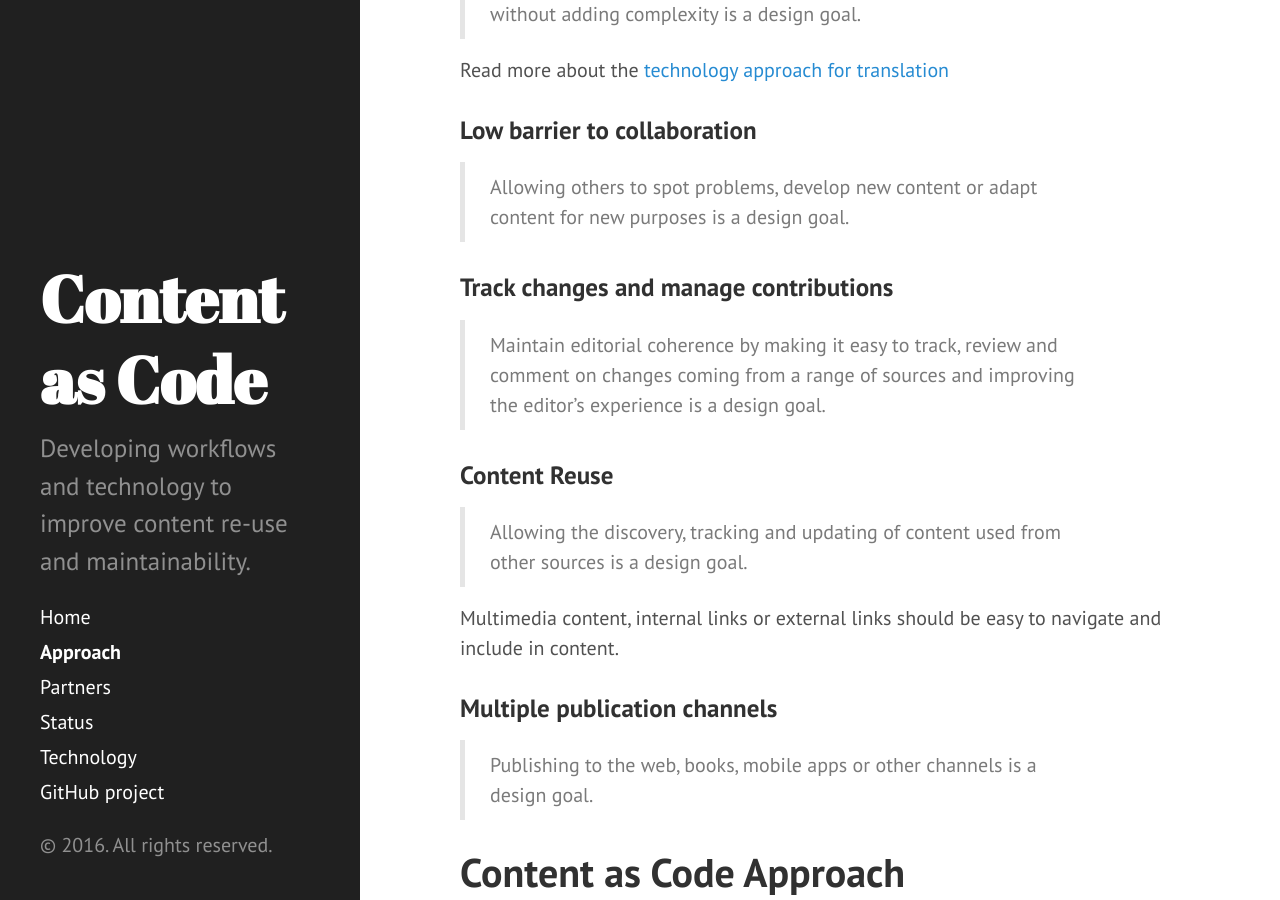
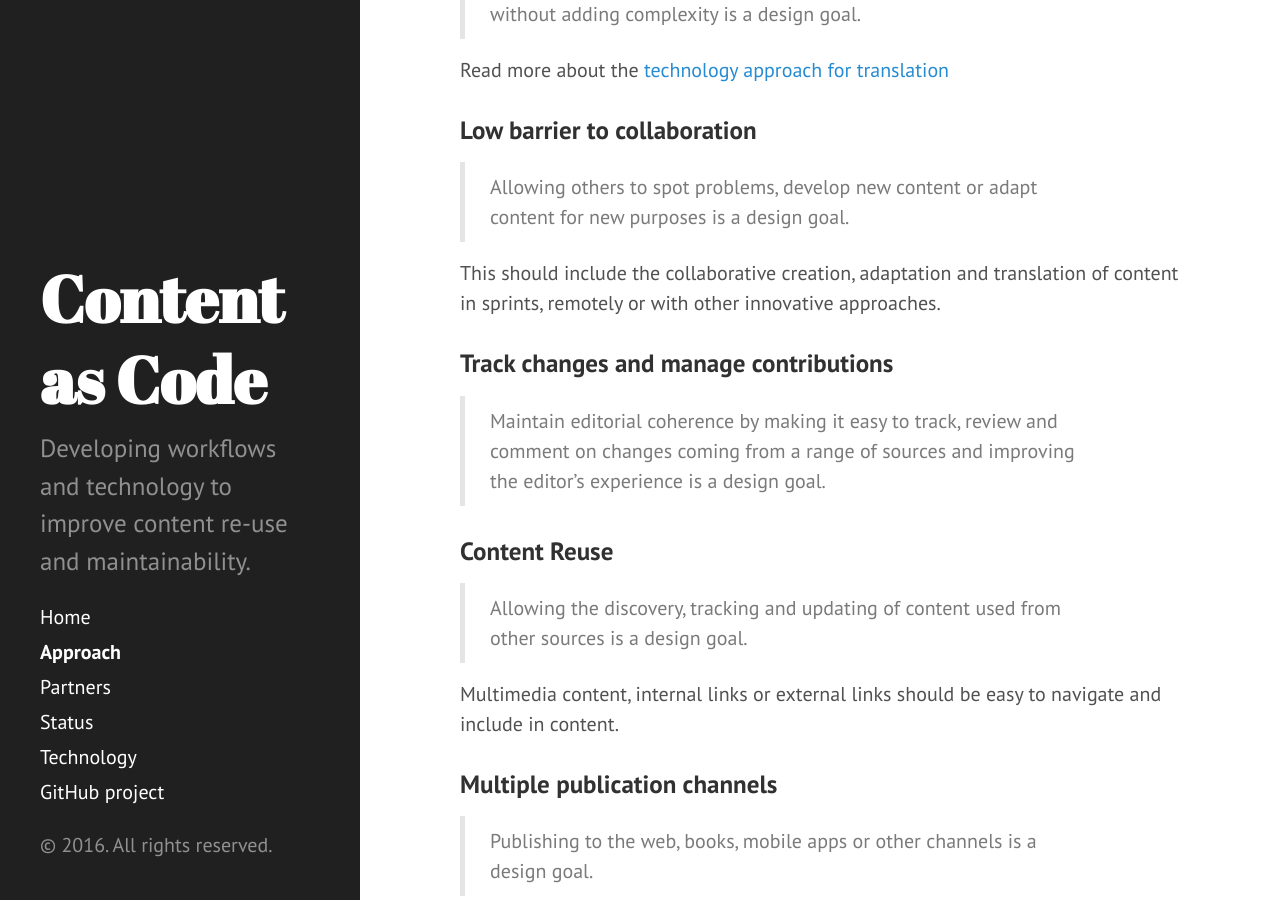
Before and after one commit to iilab/contentascode, a Jekyll site: the page built from approach.md, in a window 1280 px wide and 900 px high, scrolled down 1435 px. Built offline with Jekyll 4.4.1, drawn with Linux system fonts in a browser that asks for light colours.

Commit message:
Added more about sprints as a design goal :)

```diff
--- a/approach.md
+++ b/approach.md
@@ -32,6 +32,8 @@
 ### Low barrier to collaboration
 
 > Allowing others to spot problems, develop new content or adapt content for new purposes is a design goal.
+
+This should include the collaborative creation, adaptation and translation of content in sprints, remotely or with other innovative approaches.
 
 ### Track changes and manage contributions
 
```
